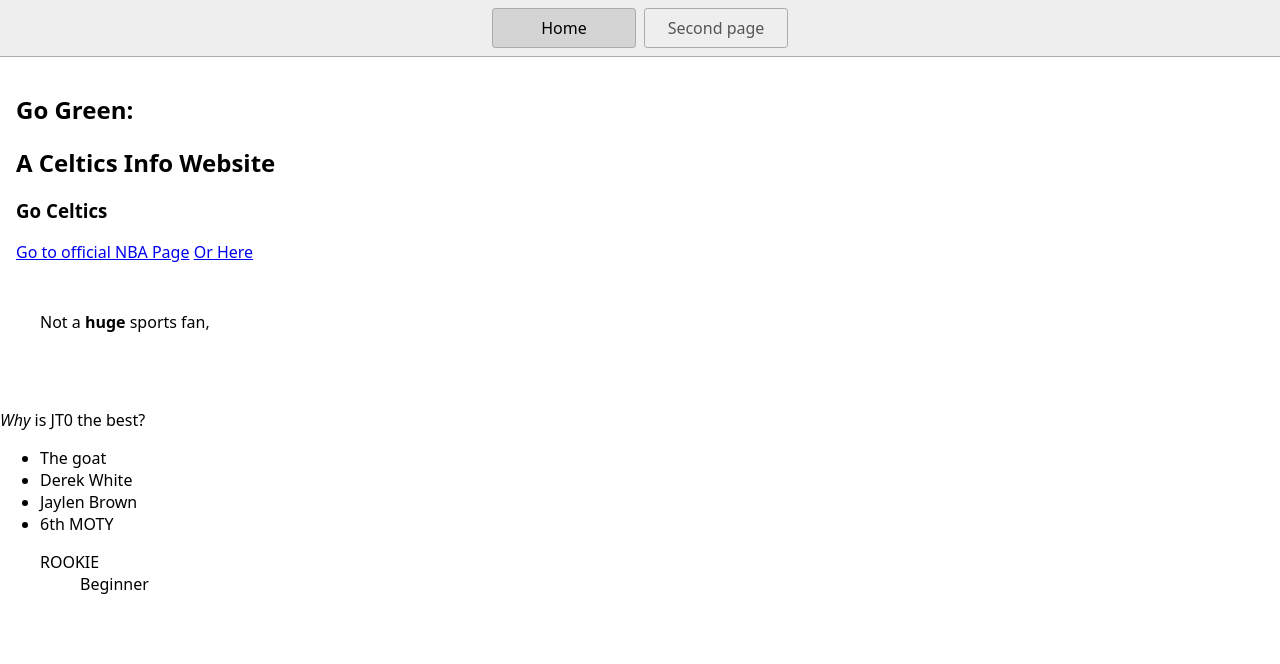
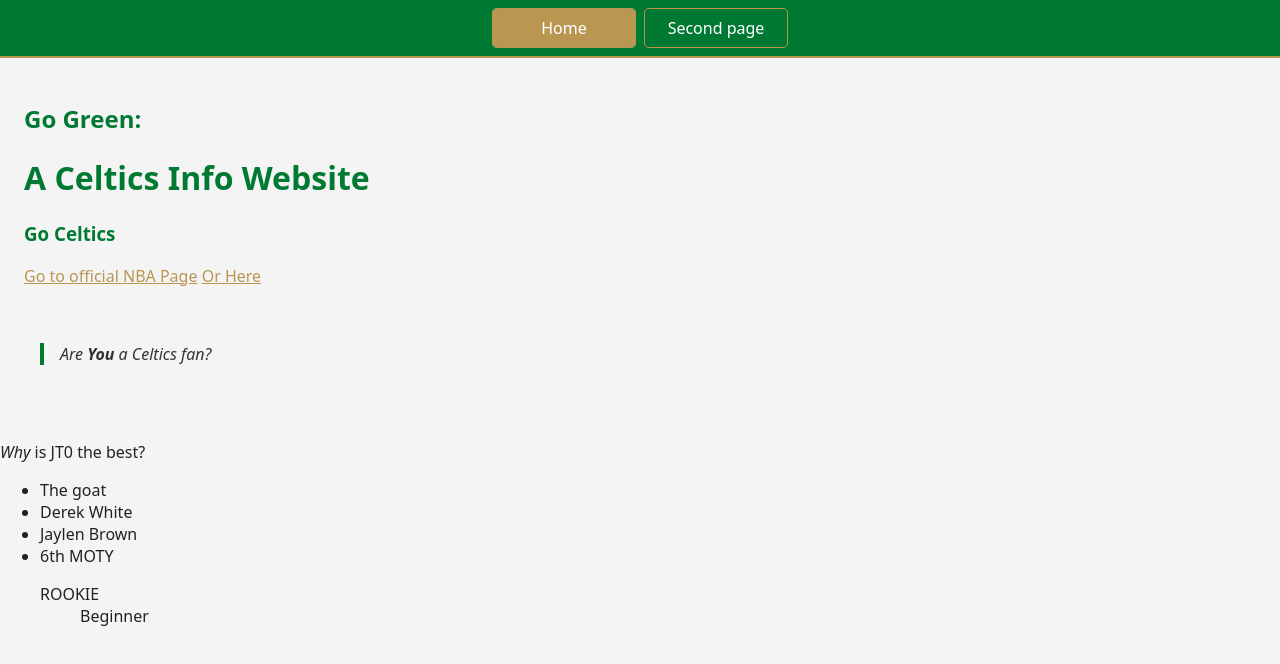
Before and after one commit to carlospromaster4167/carlosm41, a website: page index.html in a window 1280 px wide. Drawn offline with Linux system fonts and the light colour scheme.

Commit message:
HW #3 css color

```diff
--- a/index.html
+++ b/index.html
@@ -22,7 +22,7 @@
         <a href="pages/page2.html">Or Here</a>
       </p>
     </main>
-    <blockquote>Not a <b>huge</b> sports fan,<br /></blockquote>
+    <blockquote>Are <b>You</b> a Celtics fan? <br /></blockquote>
     <br />
     <br />
     <p><em>Why</em> is JT0 the best?</p>
--- a/styles.css
+++ b/styles.css
@@ -1,3 +1,11 @@
+/* -------- Color Palette --------
+Primary: #007A33 (Celtics Green)
+Secondary: #BA9653 (Gold)
+Accent: #FFFFFF (White)
+Background: #F4F4F4 (Light Gray)
+Text: #222222 (Charcoal)
+--------------------------------- */
+
 * {
   box-sizing: border-box;
 }
@@ -5,8 +13,8 @@
 body {
   margin: 0;
   font-family: system-ui, sans-serif;
-  color: black;
-  background-color: white;
+  color: #222222;
+  background-color: #F4F4F4;
 }
 
 nav {
@@ -16,31 +24,53 @@
   justify-content: center;
   padding: 0.5rem;
   gap: 0.5rem;
-  border-bottom: solid 1px #aaa;
-  background-color: #eee;
+  border-bottom: solid 2px #BA9653;
+  background-color: #007A33;
 }
 
 nav a {
   display: inline-block;
   min-width: 9rem;
   padding: 0.5rem;
-  border-radius: 0.2rem;
-  border: solid 1px #aaa;
+  border-radius: 0.3rem;
+  border: solid 1px #BA9653;
   text-align: center;
   text-decoration: none;
-  color: #555;
+  color: #FFFFFF;
+  background-color: #007A33;
+  transition: background-color 0.3s ease, color 0.3s ease;
+}
+
+nav a:hover {
+  background-color: #BA9653;
+  color: #FFFFFF;
 }
 
 nav a[aria-current='page'] {
-  color: #000;
-  background-color: #d4d4d4;
+  background-color: #BA9653;
+  color: #FFFFFF;
 }
 
 main {
-  padding: 1rem;
+  padding: 1.5rem;
 }
 
-h1 {
-  font-weight: bold;
-  font-size: 1.5rem;
+h1, h2, h3 {
+  color: #007A33;
 }
+
+a {
+  color: #BA9653;
+  text-decoration: underline;
+}
+
+a:hover {
+  color: #007A33;
+}
+
+blockquote {
+  border-left: 4px solid #007A33;
+  padding-left: 1rem;
+  font-style: italic;
+  color: #333;
+}
```
